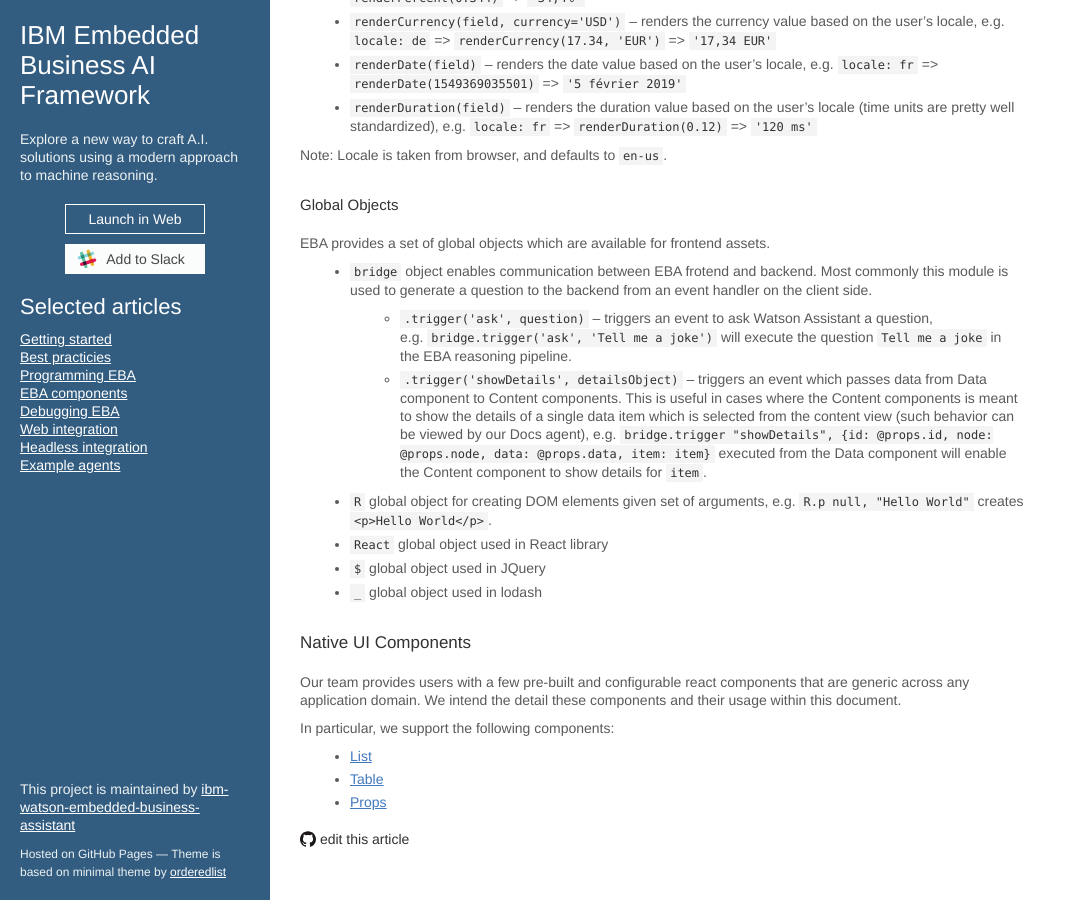
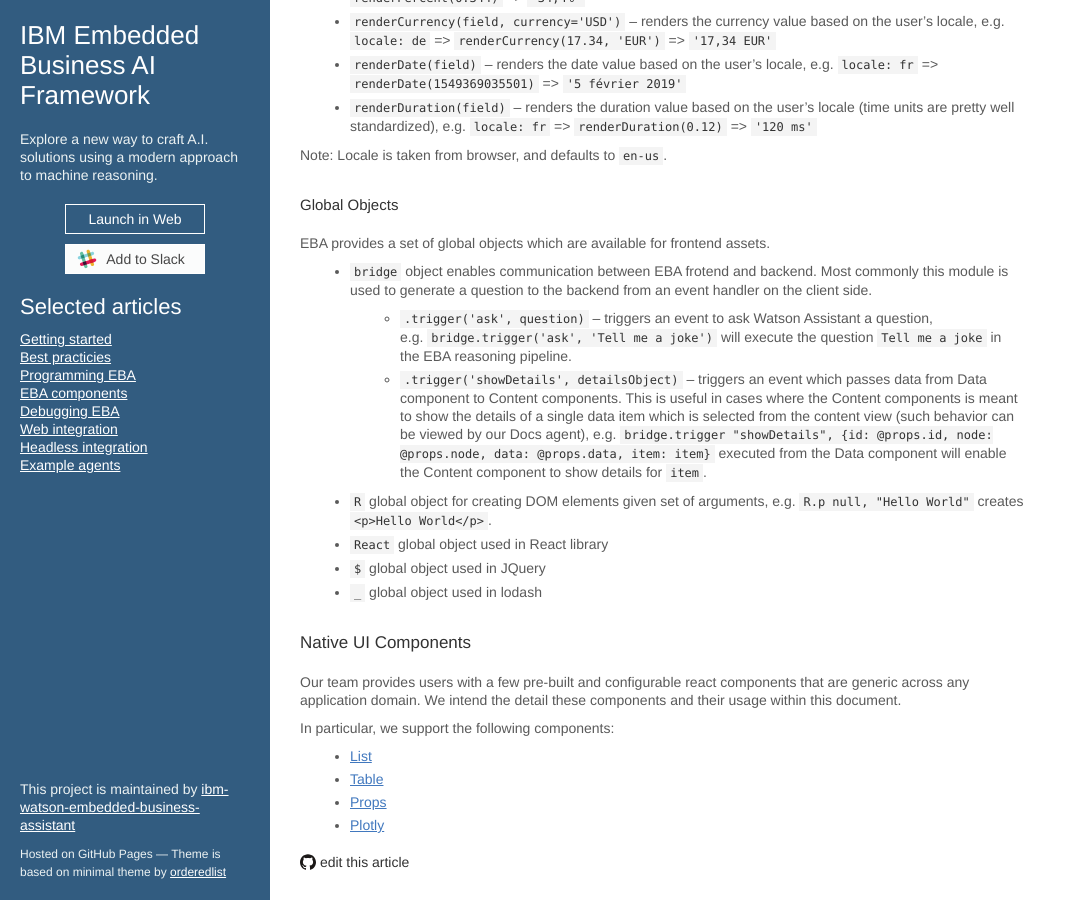
Before and after one commit to ibm-watson-embedded-business-assistant/eba-example-agents, a Jekyll site: the page built from docs/lab/assets/Frontend.md, in a window 1280 px wide and 900 px high, scrolled down 1667 px. Shown: the whole window, without its empty margins (0-1066 px from the left). Built offline with Jekyll 4.4.1, drawn with Linux system fonts in a browser that asks for light colours; our own code applies the rules of GitHub Pages for plain Markdown files.

Commit message:
Update Frontend.md

```diff
--- a/docs/lab/assets/Frontend.md
+++ b/docs/lab/assets/Frontend.md
@@ -88,3 +88,4 @@
  - [List](./frontend/React_Lists.md)
  - [Table](./frontend/React_Tables.md)
  - [Props](./frontend/React_Props.md)
+ - [Plotly](./frontend/React_Plotly.md)
```
